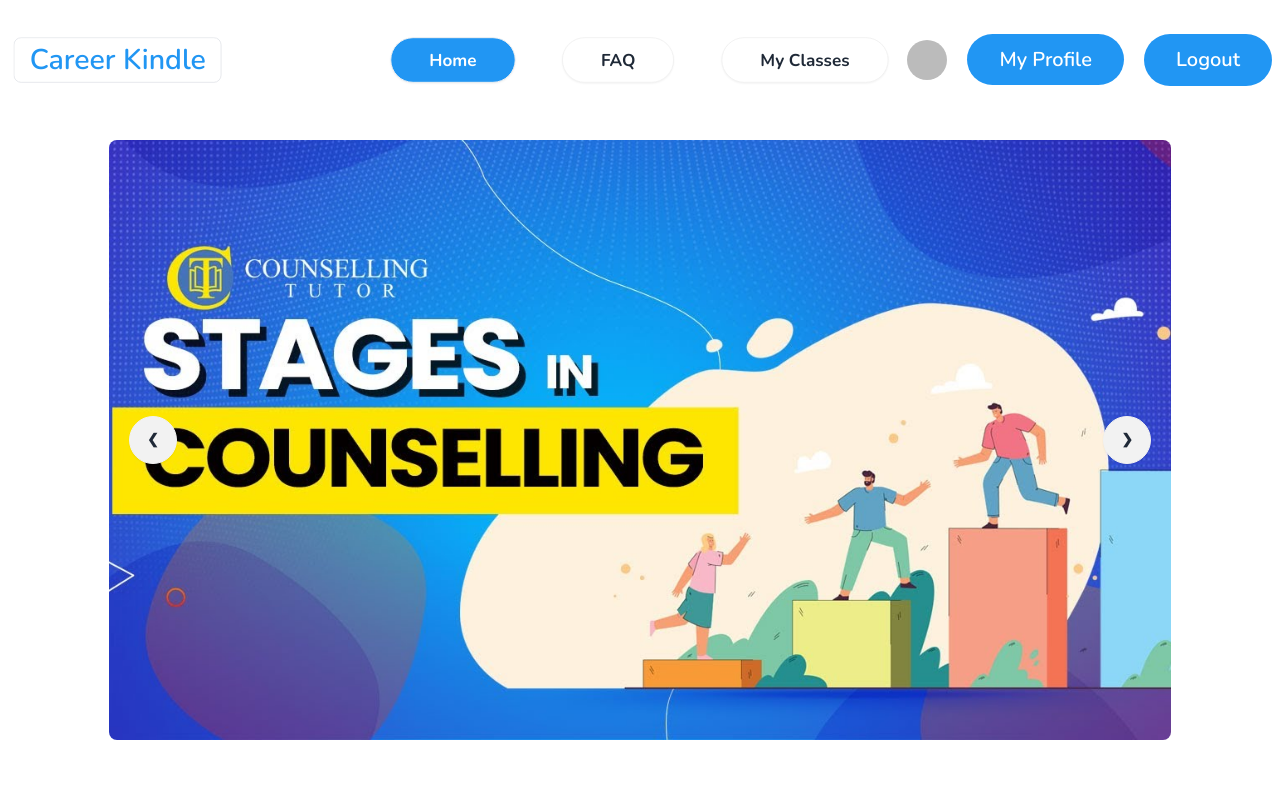
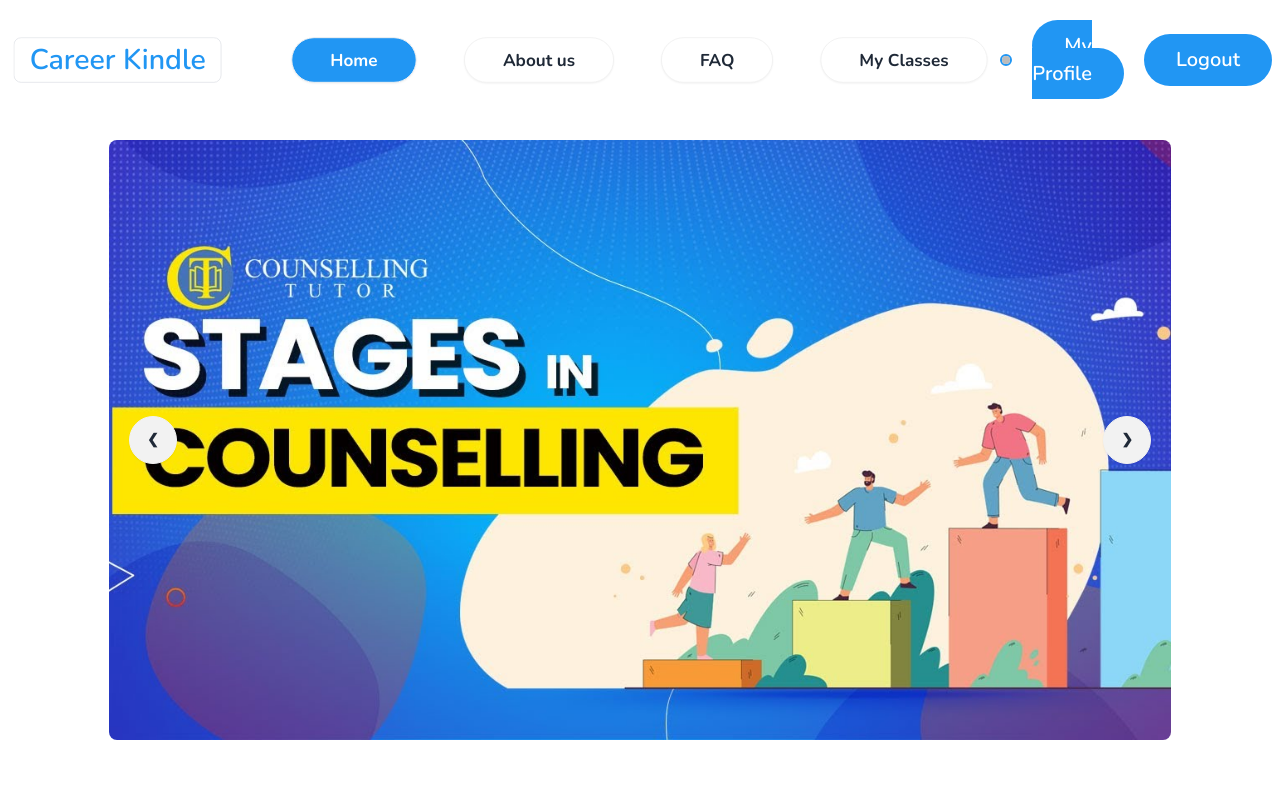
Before and after one commit to reyad9009/Assignment-9, a React (Vite) app: page / in a window 1280 px wide. Shown: the top 800 px of the page. Built offline with nearby package versions, Linux system fonts and the light colour scheme; no server answers; sample sign-in values are in the browser's storage.

Commit message:
add about me route

```diff
--- a/src/components/Navbar.jsx
+++ b/src/components/Navbar.jsx
@@ -16,6 +16,19 @@ const Navbar = () => {
           }
         >
           Home
+        </NavLink>
+      </li>
+
+      <li>
+        <NavLink
+          to="/about"
+          className={({ isActive }) =>
+            isActive
+              ? "bg-[#2196f3] text-lg text-white font-bold px-10 btn rounded-full hover:bg-transparent hover:text-[#2196f3]"
+              : "bg-white text-lg font-bold px-10 btn rounded-full hover:border-[#2196f3] hover:bg-transparent hover:text-[#2196f3]"
+          }
+        >
+          About us
         </NavLink>
       </li>
       <li>
@@ -89,7 +102,7 @@ const Navbar = () => {
             {user && user?.email ? (
               <div>
                 <img
-                  className="w-10 rounded-full hidden lg:block"
+                  className="w-12 border-[#2196f3] border-2 rounded-full hidden lg:block"
                   src={user?.photoURL}
                   alt=""
                   title={user.displayName}
--- /dev/null
+++ b/src/pages/AboutUs.jsx
@@ -0,0 +1,51 @@
+import React from "react";
+import { MdOutlineLocalOffer } from "react-icons/md";
+import { PiSelectionPlusBold } from "react-icons/pi";
+import { SiTransmission } from "react-icons/si";
+
+const AboutUs = () => {
+  return (
+    <div className="flex justify-center items-center">
+      <div className="p-8 bg-gray-50 min-h-screen flex flex-col items-center">
+        <h1 className="text-5xl font-bold mb-4">About Us</h1>
+        <p className="text-lg text-gray-700 mb-20">
+          Welcome to <span className="font-bold text-xl text-[#2196f3]">Career kindle</span>, your trusted partner in
+          navigating the journey toward a fulfilling career.
+        </p>
+
+        <div className="flex lg:flex-row flex-col gap-10">
+          <div className="text-center flex flex-col justify-center items-center border-2 rounded-lg shadow-xl w-[22rem] lg:w-[30rem] py-10 px-8">
+            <SiTransmission className="text-9xl text-[#2196f3]" />
+            <h2 className="text-3xl font-bold mt-6 py-5">Our Mission</h2>
+            <p className="text-lg text-gray-700 mb-4">
+              To empower individuals with the knowledge, skills, and confidence
+              needed to make informed career decisions and excel in their chosen
+              paths.
+            </p>
+          </div>
+          <div className="text-center flex flex-col justify-center items-center border-2 rounded-lg shadow-xl w-[22rem] lg:w-[30rem] py-10 px-8">
+            <PiSelectionPlusBold className="text-9xl text-[#2196f3]" />
+            <h2 className="text-3xl font-bold mt-6 py-5">Why Choose Us?</h2>
+            <ul className="list-disc list-inside text-lg text-gray-700">
+              <li>A user-friendly platform accessible to everyone</li>
+              <li>Both free and premium services to suit diverse needs</li>
+              <li>A dedicated team passionate about your success</li>
+            </ul>
+          </div>
+          <div className="text-center flex flex-col justify-center items-center border-2 rounded-lg shadow-xl w-[22rem] lg:w-[30rem] py-10 px-8">
+            <MdOutlineLocalOffer className="text-9xl text-[#2196f3]" />
+            <h2 className="text-3xl font-bold mt-6 py-5">What We Offer</h2>
+            <ul className="list-disc list-inside text-lg text-gray-700 mb-4">
+              <li>Tailored Career Advice</li>
+              <li>Professional Guidance</li>
+              <li>Comprehensive Resources</li>
+              <li>Skill Development</li>
+            </ul>
+          </div>
+        </div>
+      </div>
+    </div>
+  );
+};
+
+export default AboutUs;
--- a/src/router/router.jsx
+++ b/src/router/router.jsx
@@ -12,6 +12,7 @@ import Services from "../pages/Services";
 import ServiceDetail from "../pages/ServiceDetail";
 import MyClass from "../pages/MyClass";
 import Faq from "../pages/Faq";
+import AboutUs from "../pages/AboutUs";
 
 const router = createBrowserRouter([
   {
@@ -42,6 +43,10 @@ const router = createBrowserRouter([
           </PrivateRout>
         ),
         loader: () => fetch("../services.json"),
+      },
+      {
+        path: "/about",
+        element: <AboutUs></AboutUs>
       },
       {
         path: "/faq",
```
